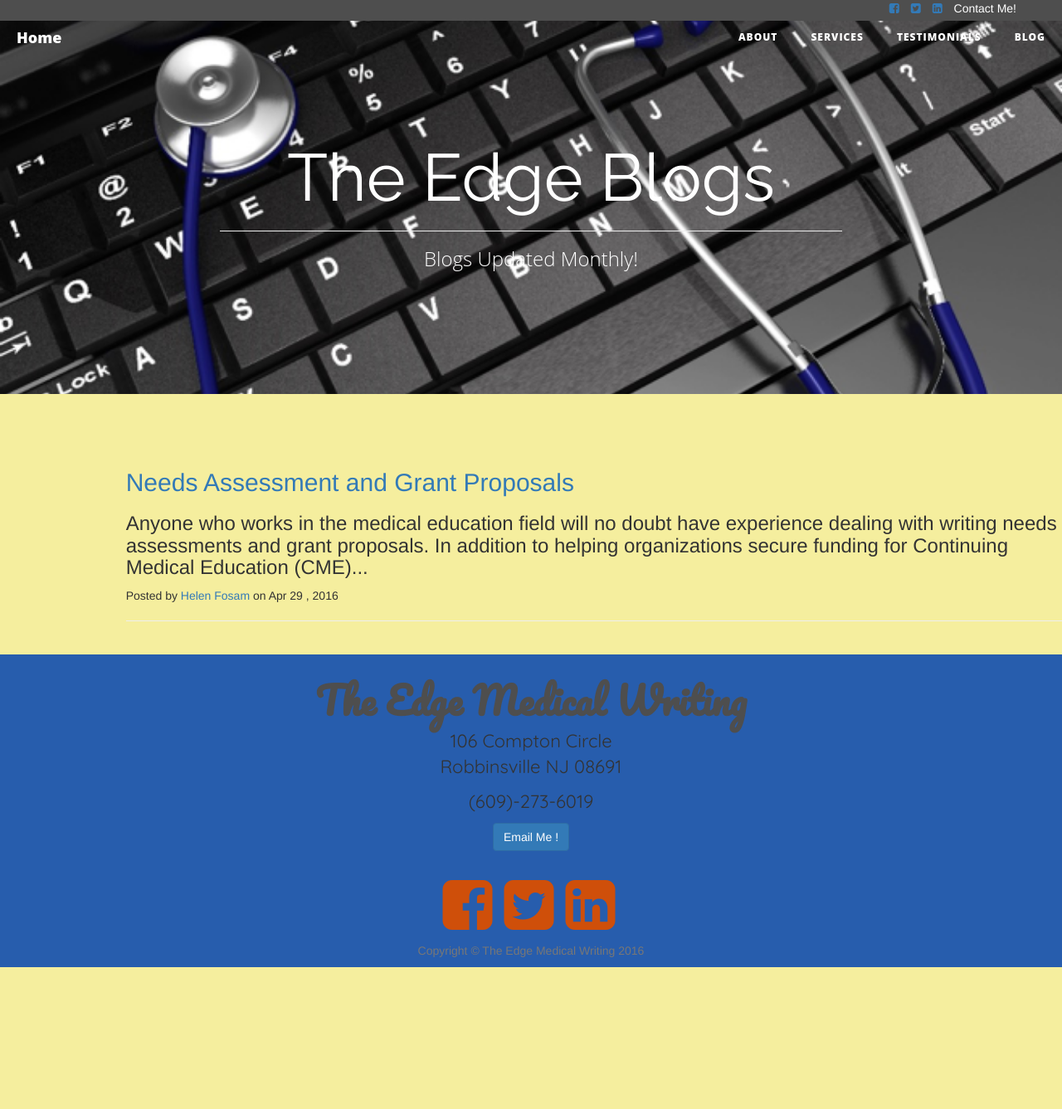
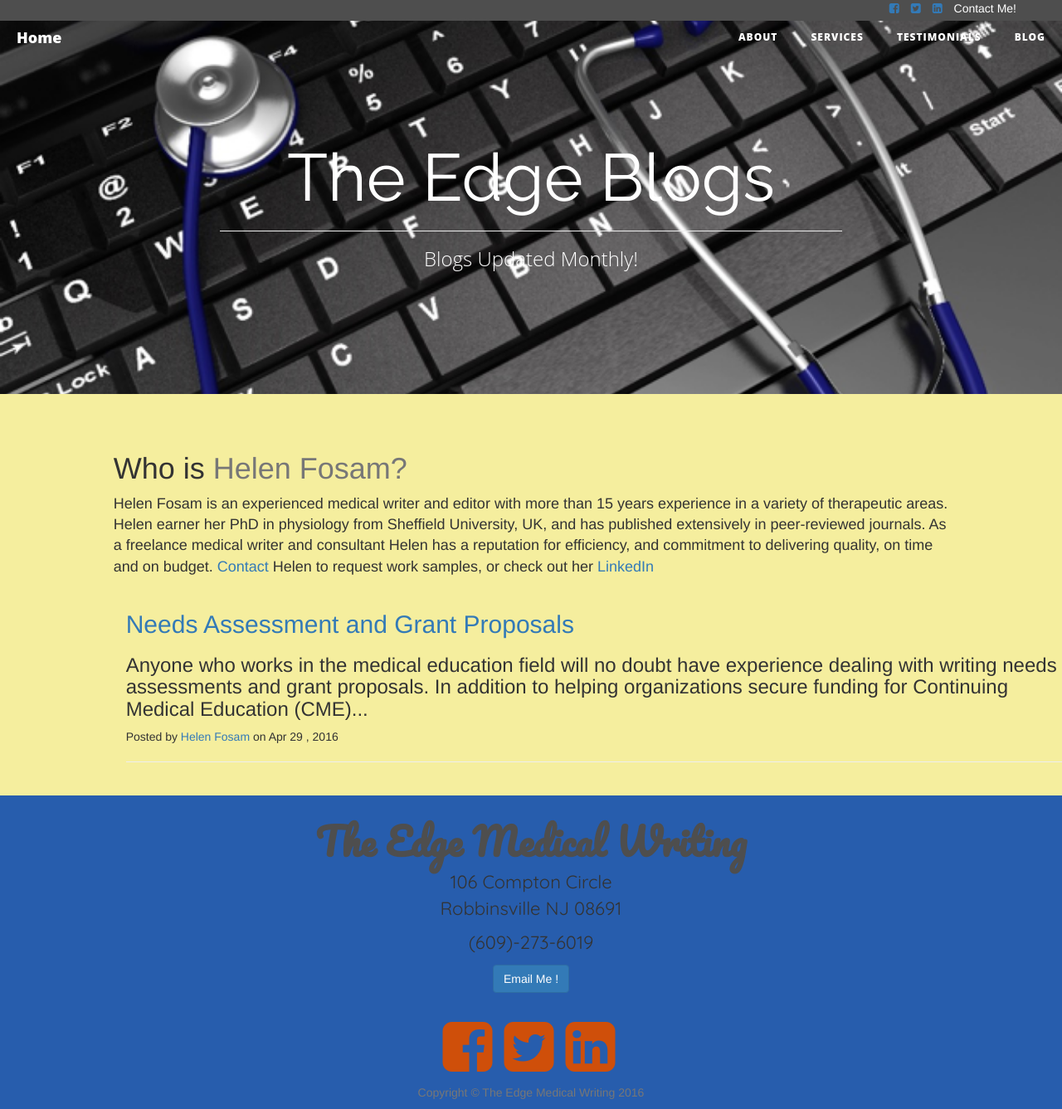
Before and after one commit to saltoriousSIG/theedge, a Jekyll site: the page built from blog.html, in a window 1280 px wide. Shown: the whole page at 83% size. Built offline with Jekyll 4.4.1, drawn with Linux system fonts in a browser that asks for light colours; before the commit the page ends 1166 px from its top, so only the background shows below that.

Commit message:
Update blog.html

```diff
--- a/blog.html
+++ b/blog.html
@@ -3,6 +3,8 @@ layout: blog
 title: The Edge Blogs
 ---
 <div class="col-lg-12">
+<h1>Who is <span class="text-muted">Helen Fosam?</span></h1>
+	    <p class="lead">Helen Fosam is an experienced medical writer and editor with more than 15 years experience in a variety of therapeutic areas. Helen earner her PhD in physiology from Sheffield University, UK, and has published extensively in peer-reviewed journals. As a freelance medical writer and consultant Helen has a reputation for efficiency, and commitment to delivering quality, on time and on budget. <a href="">Contact</a> Helen to request work samples, or check out her <a href="">LinkedIn</a></p>
     <div class="container">
     {% for post in site.posts  %}
 
```
